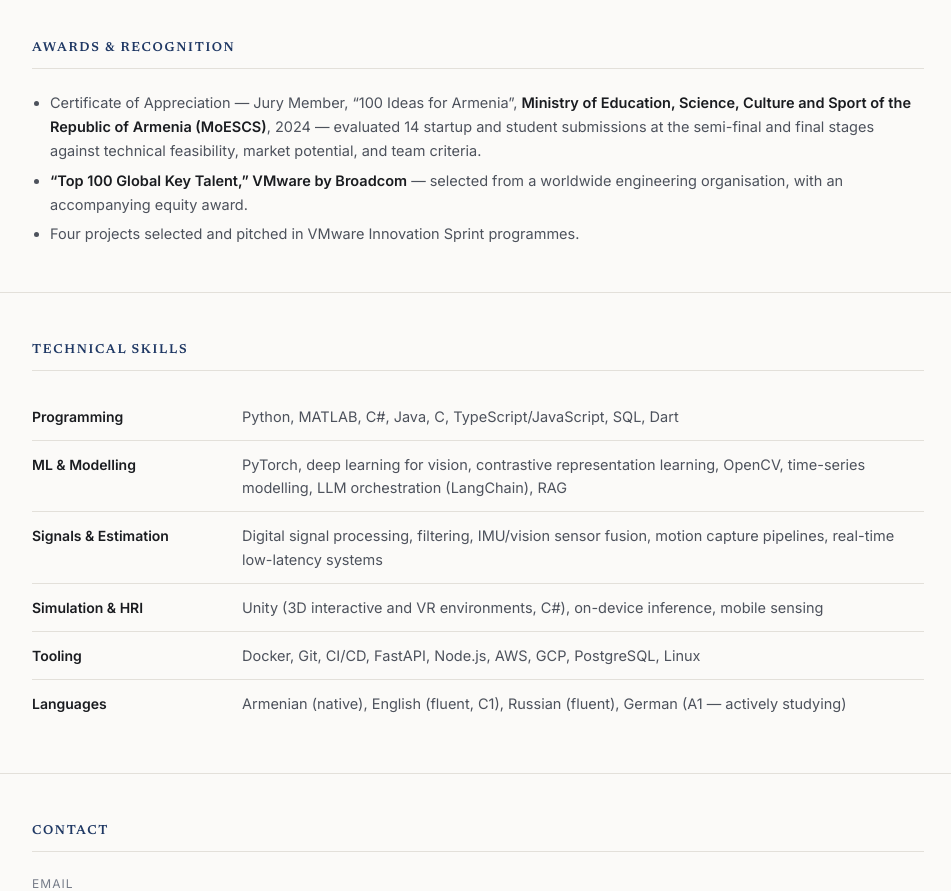
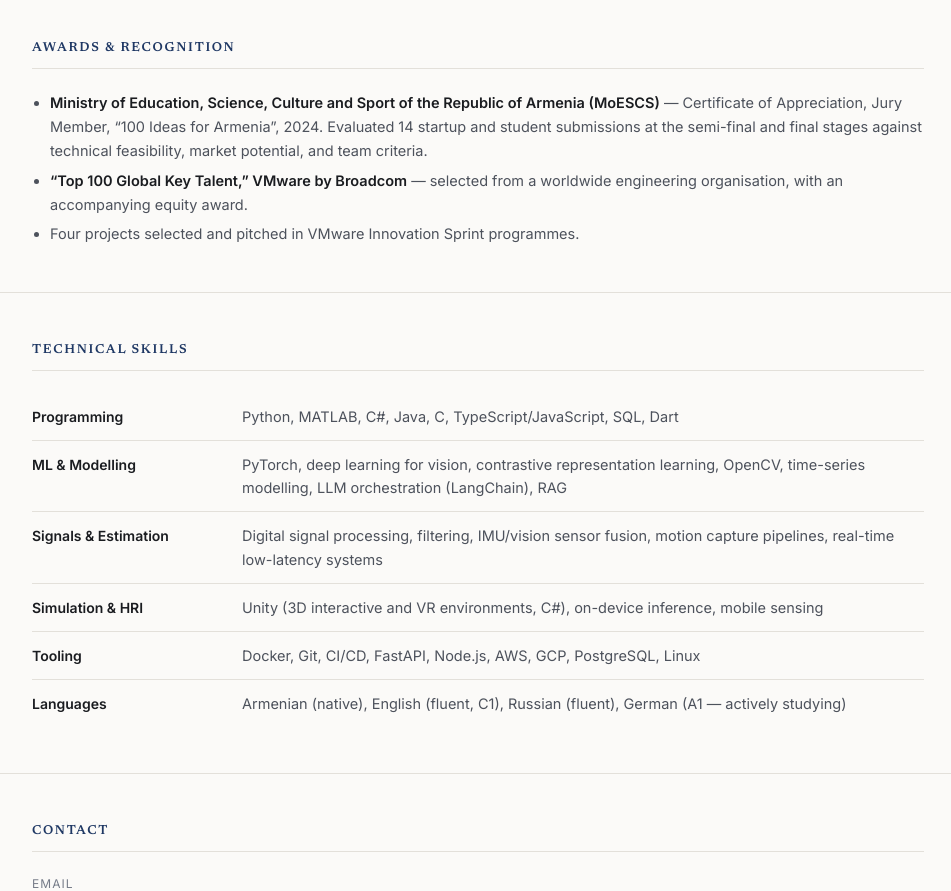
Before and after one commit to minasaslanyan/minasaslanyan.github.io, a plain HTML site: page index.html in a window 1280 px wide. Shown: the part 4589-5480 px from the top of the page, without its empty margins (162-1113 px from the left). Drawn offline with Linux system fonts and the light colour scheme.

Commit message:
Lead the MoESCS award with the awarding ministry
Move the bolded ministry to the front to match the other award entries,
and collapse the duplicated em dash.

Co-Authored-By: Claude Opus 5 <noreply@anthropic.com>

```diff
--- a/index.html
+++ b/index.html
@@ -668,7 +668,7 @@ footer a{color:var(--text-mute)}
 
       <h2 style="margin-top:40px">Awards &amp; Recognition</h2>
       <ul style="padding-left:18px;margin:0">
-        <li style="font-size:14.5px;color:var(--text-soft);margin-bottom:6px">Certificate of Appreciation — Jury Member, “100 Ideas for Armenia”, <strong style="color:var(--text)">Ministry of Education, Science, Culture and Sport of the Republic of Armenia (MoESCS)</strong>, 2024 — evaluated 14 startup and student submissions at the semi-final and final stages against technical feasibility, market potential, and team criteria.</li>
+        <li style="font-size:14.5px;color:var(--text-soft);margin-bottom:6px"><strong style="color:var(--text)">Ministry of Education, Science, Culture and Sport of the Republic of Armenia (MoESCS)</strong> — Certificate of Appreciation, Jury Member, “100 Ideas for Armenia”, 2024. Evaluated 14 startup and student submissions at the semi-final and final stages against technical feasibility, market potential, and team criteria.</li>
         <li style="font-size:14.5px;color:var(--text-soft);margin-bottom:6px"><strong style="color:var(--text)">“Top 100 Global Key Talent,” VMware by Broadcom</strong> — selected from a worldwide engineering organisation, with an accompanying equity award.</li>
         <li style="font-size:14.5px;color:var(--text-soft)">Four projects selected and pitched in VMware Innovation Sprint programmes.</li>
       </ul>
```
